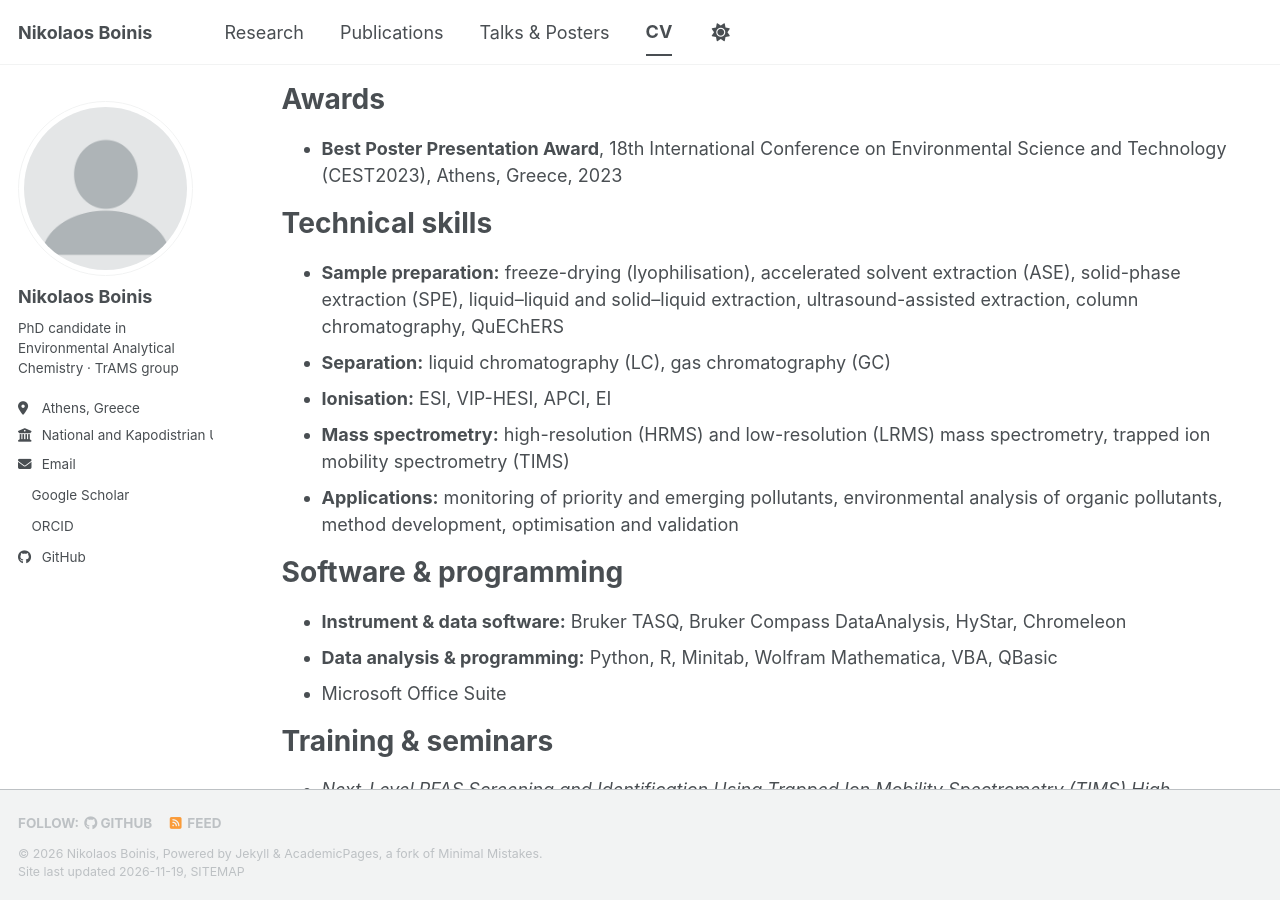
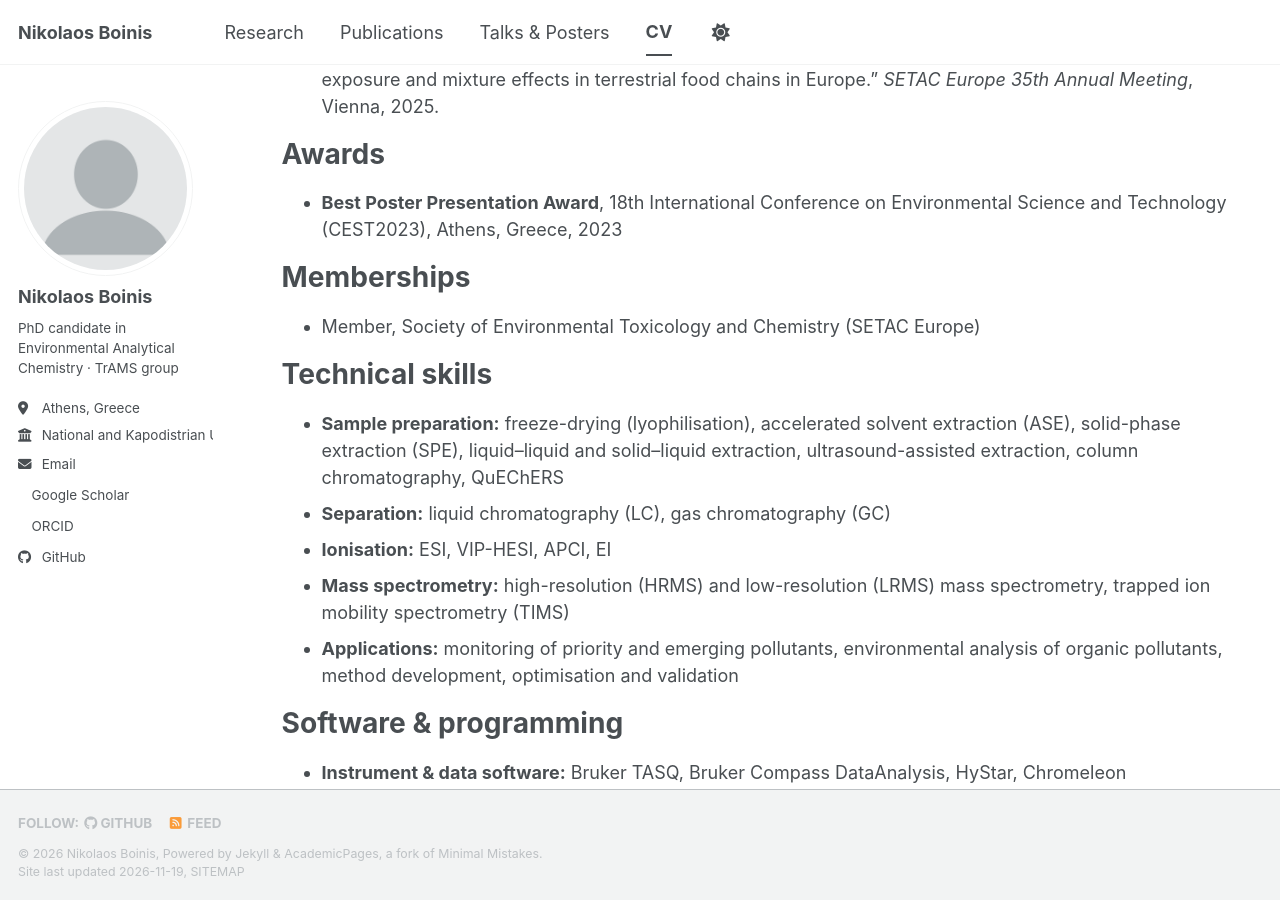
Before and after one commit to nboinis/nboinis.github.io, a Jekyll site: the page built from _pages/cv.md, in a window 1280 px wide and 900 px high, scrolled down 3680 px. Built offline with Jekyll 4.4.1, drawn with Linux system fonts in a browser that asks for light colours; a script bundle is joined from its source files by our own code; a style sheet for code colours, icons or effects is not loaded.

Commit message:
Update cv.md

```diff
--- a/_pages/cv.md
+++ b/_pages/cv.md
@@ -8,6 +8,8 @@ redirect_from:
 ---
 
 {% include base_path %}
+
+<p><a href="{{ base_path }}/files/Nikolaos_Boinis_CV.pdf"><i class="fas fa-file-pdf"></i> Download CV (PDF)</a></p>
 
 Education
 ======
@@ -76,6 +78,10 @@ Awards
 ======
 * **Best Poster Presentation Award**, 18th International Conference on Environmental Science and Technology (CEST2023), Athens, Greece, 2023
 
+Memberships
+======
+* Member, Society of Environmental Toxicology and Chemistry (SETAC Europe)
+
 Technical skills
 ======
 * **Sample preparation:** freeze-drying (lyophilisation), accelerated solvent extraction (ASE), solid-phase extraction (SPE), liquid–liquid and solid–liquid extraction, ultrasound-assisted extraction, column chromatography, QuEChERS
```
